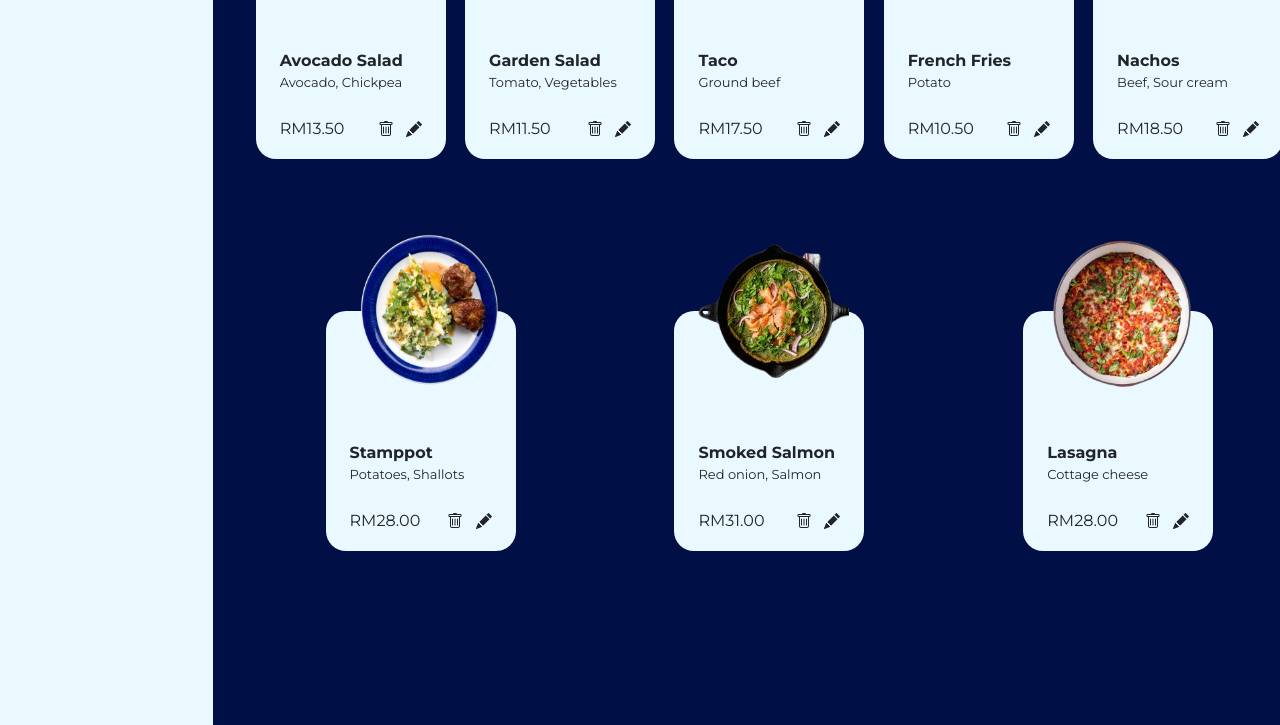
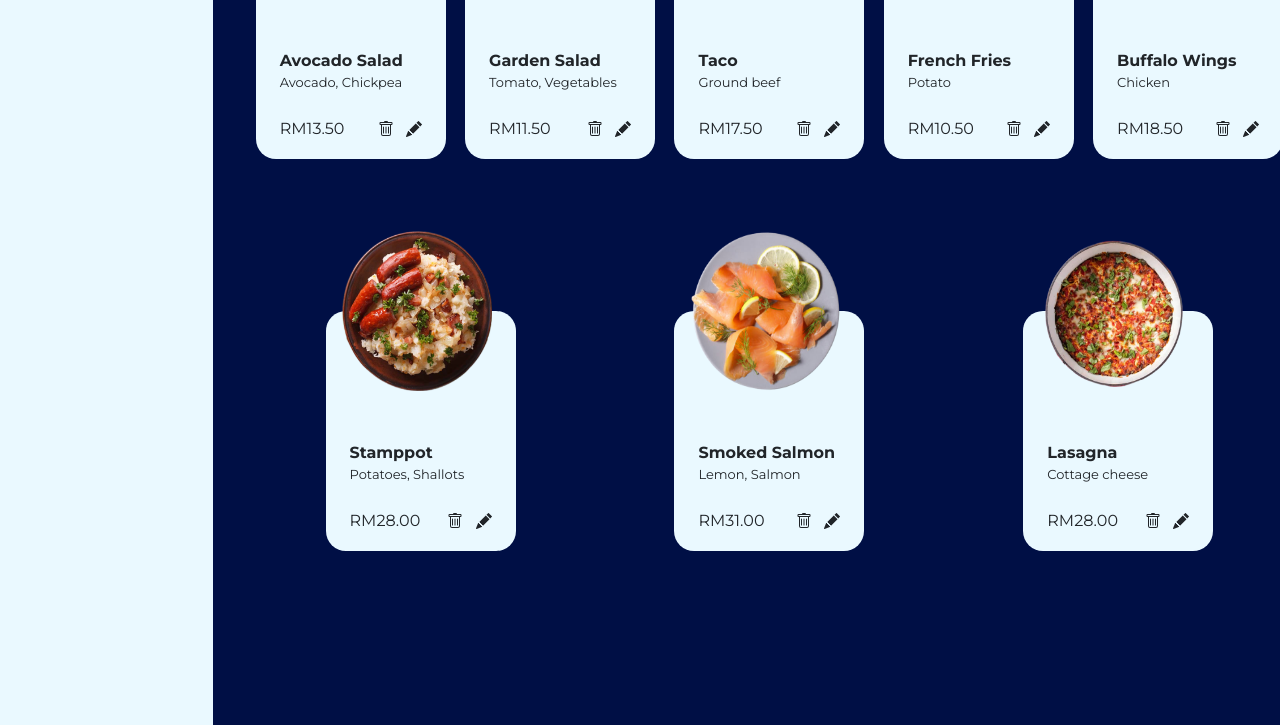
Before and after one commit to miracle1116/HollandFood, a PHP site: page /Layout/admin/admin_menu.html in a window 1280 px wide. Shown: the part 1315-2040 px from the top of the page. Run offline with PHP 8.4, Linux system fonts and the light colour scheme; some libraries are stand-ins or nearby versions.

Commit message:
admin-menu completed

```diff
--- a/Layout/admin/admin_menu.html
+++ b/Layout/admin/admin_menu.html
@@ -292,7 +292,7 @@
           <!--pizza-->
           <div class="menu-card col-2 col-lg-2 col-sm-2 col-md-2 me-4 my-3" data-category="pizza">
             <div class="menu-item container-fluid shadow-lg bg-body">
-              <img src="../../images/garlic-herb-pizza.png" class="align-items-center w-2 img-fluid rounded mx-auto d-block mb-4 ms-4" />
+              <img src="../../images/garlic-herb-pizza.png" class="align-items-center w-2 img-fluid rounded mx-auto d-block mb-4 ms-3" />
             </div>
             <div class="border_menu">
               <div class="menu-item-desc container-fluid">
@@ -322,12 +322,12 @@
 
           <div class="menu-card col-2 col-lg-2 col-sm-2 col-md-2 me-4 my-3" data-category="pizza">
             <div class="menu-item container-fluid shadow-lg bg-body">
-              <img src="../../images/greek-yogurt-pizza.png" class="align-items-center w-3 img-fluid rounded mx-auto d-block mb-4 ms-4" />
+              <img src="../../images/menu-icon-3.png" class="align-items-center w-3 img-fluid rounded mx-auto d-block mb-4 ms-3" />
             </div>
             <div class="border_menu">
               <div class="menu-item-desc container-fluid">
-                <div class="item-name fw-bold">Yogurt Pizza</div>
-                <div class="ingredient">Greek yogurt, Herbs</div>
+                <div class="item-name fw-bold">Margherita Pizza</div>
+                <div class="ingredient">Tomatoes, Fresh basil</div>
                 <div class="mt-4 prBtns">
                   <div class="price">RM22.00</div>
                   <div>
@@ -352,7 +352,7 @@
 
           <div class="menu-card col-2 col-lg-2 col-sm-2 col-md-2 me-4 my-3" data-category="pizza">
             <div class="menu-item container-fluid shadow-lg bg-body">
-              <img src="../../images/mushroom pizza.png" class="align-items-center w-3 img-fluid rounded mx-auto d-block mb-4 ms-4" />
+              <img src="../../images/mushroom pizza.png" class="align-items-center w-3 img-fluid rounded mx-auto d-block mb-4 ms-3" />
             </div>
             <div class="border_menu">
               <div class="menu-item-desc container-fluid">
@@ -383,12 +383,12 @@
           <!--spaghetti-->
           <div class="menu-card col-2 col-lg-2 col-sm-2 col-md-2 me-4 my-3" data-category="spaghetti">
             <div class="menu-item container-fluid shadow-lg bg-body">
-              <img src="../../images/spaghetti-aglio_e_olio.png" class="align-items-center w-3 img-fluid rounded mx-auto d-block mb-4 ms-4" />
+              <img src="../../images/menu-icon-4.png" class="align-items-center w-3 img-fluid rounded mx-auto d-block mb-4 ms-3" />
             </div>
             <div class="border_menu">
               <div class="menu-item-desc container-fluid">
                 <div class="item-name fw-bold">Aglio e Olio</div>
-                <div class="ingredient">Shrimp</div>
+                <div class="ingredient">Beef, Tomatoes</div>
                 <div class="mt-4 prBtns">
                   <div class="price">RM20.50</div>
                   <div>
@@ -443,7 +443,7 @@
 
           <div class="menu-card col-2 col-lg-2 col-sm-2 col-md-2 me-4 my-3" data-category="spaghetti">
             <div class="menu-item container-fluid shadow-lg bg-body">
-              <img src="../../images/spaghetti-Vegan_Carbonara.png" class="align-items-center w-3 img-fluid rounded mx-auto d-block mb-4 ms-4" />
+              <img src="../../images/spaghetti-Vegan_Carbonara.png" class="align-items-center w-3 img-fluid rounded mx-auto d-block mb-4 ms-3" />
             </div>
             <div class="border_menu">
               <div class="menu-item-desc container-fluid">
@@ -474,7 +474,7 @@
           <!--drink-->
           <div class="menu-card col-2 col-lg-2 col-sm-2 col-md-2 me-4 my-3" data-category="drinks">
             <div class="menu-item container-fluid shadow-lg bg-body">
-              <img src="../../images/drinks-iceLemonTea.png" class="align-items-center w-3 img-fluid rounded mx-auto d-block mb-4 ms-4" />
+              <img src="../../images/drinks-iceLemonTea.png" class="align-items-center w-3 img-fluid rounded mx-auto d-block mb-4 ms-3" />
             </div>
             <div class="border_menu">
               <div class="menu-item-desc container-fluid">
@@ -504,7 +504,7 @@
 
           <div class="menu-card col-2 col-lg-2 col-sm-2 col-md-2 me-4 my-3" data-category="drinks">
             <div class="menu-item container-fluid shadow-lg bg-body">
-              <img src="../../images/drinks-latte.png" class="align-items-center w-3 img-fluid rounded mx-auto d-block mb-4 ms-4" />
+              <img src="../../images/drinks-latte.png" class="align-items-center w-3 img-fluid rounded mx-auto d-block mb-4 ms-3" />
             </div>
             <div class="border_menu">
               <div class="menu-item-desc container-fluid">
@@ -534,7 +534,7 @@
 
           <div class="menu-card col-2 col-lg-2 col-sm-2 col-md-2 me-4 my-3" data-category="drinks">
             <div class="menu-item container-fluid shadow-lg bg-body">
-              <img src="../../images/drinks-lemonade.png" class="align-items-center w-3 img-fluid rounded mx-auto d-block mb-4 ms-4" />
+              <img src="../../images/drinks-lemonade.png" class="align-items-center w-3 img-fluid rounded mx-auto d-block mb-4 ms-3" />
             </div>
             <div class="border_menu">
               <div class="menu-item-desc container-fluid">
@@ -565,12 +565,12 @@
           <!--salad-->
           <div class="menu-card col-2 col-lg-2 col-sm-2 col-md-2 me-4 my-3" data-category="salad">
             <div class="menu-item container-fluid shadow-lg bg-body">
-              <img src="../../images/fruit salad.png" class="align-items-center w-3 img-fluid rounded mx-auto d-block mb-4 ms-4" />
+              <img src="../../images/menu-icon-2.png" class="align-items-center w-3 img-fluid rounded mx-auto d-block mb-4 ms-3" />
             </div>
             <div class="border_menu">
               <div class="menu-item-desc container-fluid">
-                <div class="item-name fw-bold">Fruit Salad</div>
-                <div class="ingredient">Apple, Pineapple</div>
+                <div class="item-name fw-bold">Caesar Salad</div>
+                <div class="ingredient">Cucumber, Onions</div>
                 <div class="mt-4 prBtns">
                   <div class="price">RM9.90</div>
                   <div>
@@ -595,7 +595,7 @@
 
           <div class="menu-card col-2 col-lg-2 col-sm-2 col-md-2 me-4 my-3" data-category="salad">
             <div class="menu-item container-fluid shadow-lg bg-body">
-              <img src="../../images/Avocado Salad.png" class="align-items-center w-3 img-fluid rounded mx-auto d-block mb-4 ms-4" />
+              <img src="../../images/Avocado Salad.png" class="align-items-center w-3 img-fluid rounded mx-auto d-block mb-4 ms-3" />
             </div>
             <div class="border_menu">
               <div class="menu-item-desc container-fluid">
@@ -625,7 +625,7 @@
 
           <div class="menu-card col-2 col-lg-2 col-sm-2 col-md-2 me-4 my-3" data-category="salad">
             <div class="menu-item container-fluid shadow-lg bg-body">
-              <img src="../../images/garden salad.png" class="align-items-center w-3 img-fluid rounded mx-auto d-block mb-4 ms-4" />
+              <img src="../../images/garden salad.png" class="align-items-center w-3 img-fluid rounded mx-auto d-block mb-4 ms-3" />
             </div>
             <div class="border_menu">
               <div class="menu-item-desc container-fluid">
@@ -657,7 +657,7 @@
           <!--snacks-->
           <div class="menu-card col-2 col-lg-2 col-sm-2 col-md-2 me-4 my-3" data-category="snacks">
             <div class="menu-item container-fluid shadow-lg bg-body">
-              <img src="../../images/taco.png" class="menu-item align-items-center w-2 img-fluid rounded mx-auto d-block mb-4 ms-4" />
+              <img src="../../images/taco.png" class="menu-item align-items-center w-2 img-fluid rounded mx-auto d-block mb-4 ms-3" />
             </div>
             <div class="border_menu">
               <div class="menu-item-desc container-fluid">
@@ -687,7 +687,7 @@
 
           <div class="menu-card col-2 col-lg-2 col-sm-2 col-md-2 me-4 my-3" data-category="snacks">
             <div class="menu-item container-fluid shadow-lg bg-body">
-              <img src="../../images/french fries.png" class="align-items-center w-3 img-fluid rounded mx-auto d-block mb-4 ms-4" />
+              <img src="../../images/french fries.png" class="align-items-center w-3 img-fluid rounded mx-auto d-block mb-4 ms-3" />
             </div>
             <div class="border_menu">
               <div class="menu-item-desc container-fluid">
@@ -717,12 +717,12 @@
 
           <div class="menu-card col-2 col-lg-2 col-sm-2 col-md-2 me-4 my-3" data-category="snacks">
             <div class="menu-item container-fluid shadow-lg bg-body">
-              <img src="../../images/nachos.png" class="align-items-center w-3 img-fluid rounded mx-auto d-block mb-4 ms-4" />
+              <img src="../../images/menu-icon-5.png" class="align-items-center w-3 img-fluid rounded mx-auto d-block mb-4 ms-3" />
             </div>
             <div class="border_menu">
               <div class="menu-item-desc container-fluid">
-                <div class="item-name fw-bold">Nachos</div>
-                <div class="ingredient">Beef, Sour cream</div>
+                <div class="item-name fw-bold">Buffalo Wings</div>
+                <div class="ingredient">Chicken</div>
                 <div class="mt-4 prBtns">
                   <div class="price">RM18.50</div>
                   <div>
@@ -748,7 +748,7 @@
           <!--dutch-->
           <div class="menu-card col-2 col-lg-2 col-sm-2 col-md-2 me-4 my-3" data-category="dutch">
             <div class="menu-item container-fluid shadow-lg bg-body">
-              <img src="../../images/stamppot.png" class="align-items-center w-3 img-fluid rounded mx-auto d-block mb-4 ms-4" />
+              <img src="../../images/menu-icon-1.png" class="align-items-center w-3 img-fluid rounded mx-auto d-block mb-4 ms-3" />
             </div>
             <div class="border_menu">
               <div class="menu-item-desc container-fluid">
@@ -778,12 +778,12 @@
 
           <div class="menu-card col-2 col-lg-2 col-sm-2 col-md-2 me-4 my-3" data-category="dutch">
             <div class="menu-item container-fluid shadow-lg bg-body">
-              <img src="../../images/dutch-herby-smoked-salmon.png" class="align-items-center w-3 img-fluid rounded mx-auto d-block mb-4 ms-4" />
+              <img src="../../images/dutch-herby-smoked-salmon.png" class="align-items-center w-3 img-fluid rounded mx-auto d-block mb-4 ms-3" />
             </div>
             <div class="border_menu">
               <div class="menu-item-desc container-fluid">
                 <div class="item-name fw-bold">Smoked Salmon</div>
-                <div class="ingredient">Red onion, Salmon</div>
+                <div class="ingredient">Lemon, Salmon</div>
                 <div class="mt-4 prBtns">
                   <div class="price">RM31.00</div>
                   <div>
@@ -808,7 +808,7 @@
 
           <div class="menu-card col-2 col-lg-2 col-sm-2 col-md-2 me-4 my-3" data-category="dutch">
             <div class="menu-item container-fluid shadow-lg bg-body">
-              <img src="../../images/dutch-lasagna.png" class="align-items-center w-3 img-fluid rounded mx-auto d-block mb-4 ms-4" />
+              <img src="../../images/dutch-lasagna.png" class="align-items-center w-3 img-fluid rounded mx-auto d-block mb-4 ms-3" />
             </div>
             <div class="border_menu">
               <div class="menu-item-desc container-fluid">
--- a/styles/admin_menu.css
+++ b/styles/admin_menu.css
@@ -48,6 +48,7 @@ div.scrollmenu .menu {
 .menu-card {
   flex-basis: 10px;
   margin: 10px;
+  cursor: pointer;
 }
 
 @media (max-width: 1000px) {
--- a/styles/user_menu.css
+++ b/styles/user_menu.css
@@ -193,10 +193,12 @@ html {
     background: #fe724c;
     color:#f1f1f1;
     box-shadow: 2px 2px 2px #f1f1f1;
+    cursor: pointer;
   }
 
   .menu-item{
     position: relative;
+    cursor: pointer;
   }
 
   .menu-item img{
@@ -225,6 +227,7 @@ html {
     top: 20;
     border-radius: 20px;
     margin-bottom: 20px;
+    cursor: pointer;
   }
 
   .border_menu:hover{
```
Also changed, not shown: images/dutch-herby-smoked-salmon.png.
